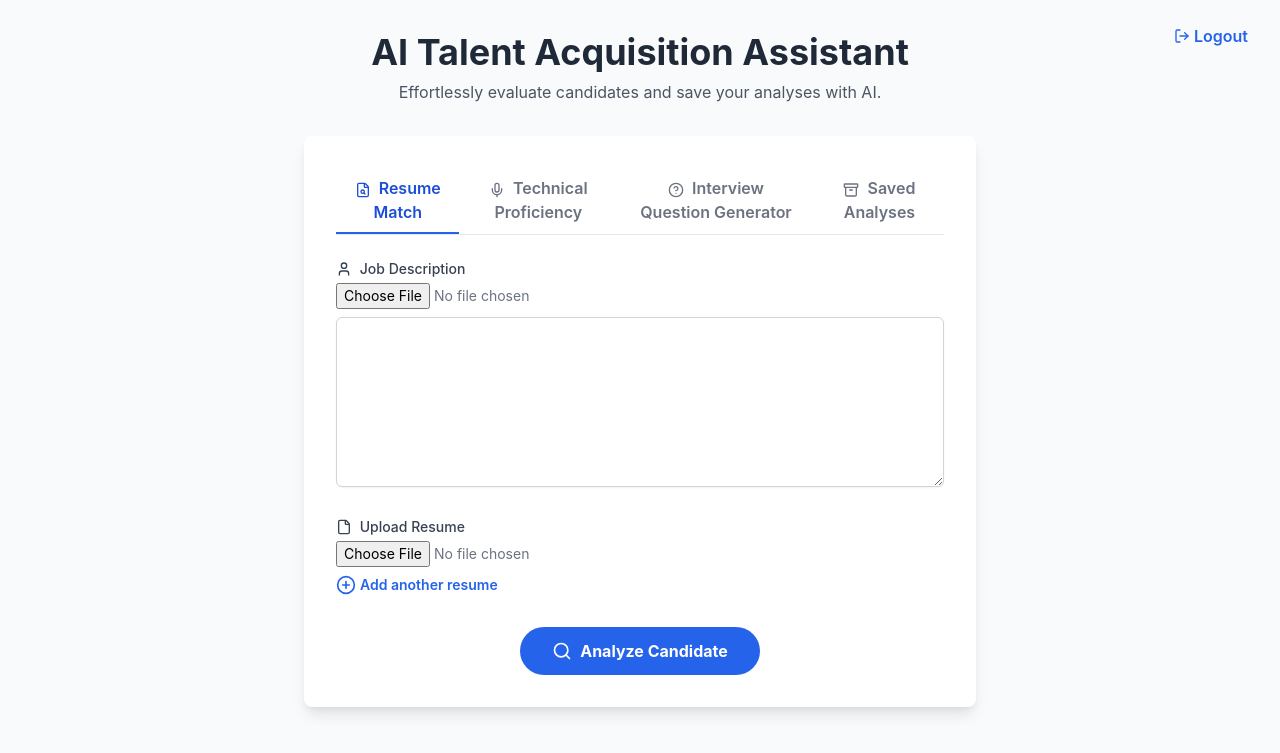
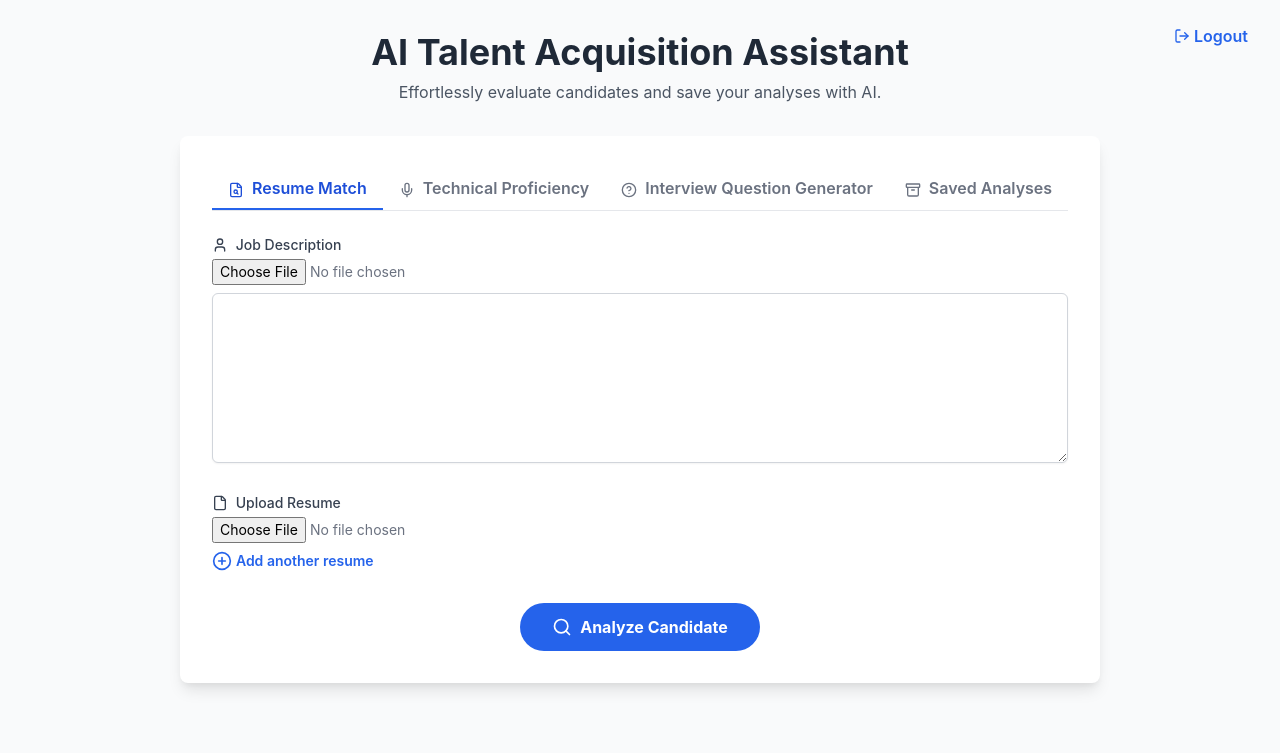
Before and after one commit to LokeshJothiram/resume_validation, a Flask app: page / in a window 1280 px wide. Shown: the top 753 px of the page. Run offline with Flask 3, Linux system fonts and the light colour scheme; the visitor is signed in with stand-in values (Sample User, id 1); some libraries are stand-ins or nearby versions.

Commit message:
adjusted the tab size and made it fit

```diff
--- a/templates/index.html
+++ b/templates/index.html
@@ -19,20 +19,20 @@
             <p class="text-gray-600 mt-2">Effortlessly evaluate candidates and save your analyses with AI.</p>
         </header>
 
-        <div class="max-w-2xl mx-auto">
-            <div id="form-card" class="bg-white p-6 sm:p-8 rounded-lg shadow-lg transition-all duration-300">
+        <div class="w-full flex justify-center">
+            <div id="form-card" class="bg-white p-6 sm:p-8 rounded-lg shadow-lg transition-all duration-300 max-w-5xl mx-auto">
                 <!-- Tab Header -->
                 <div class="flex border-b mb-6">
-                    <button id="tab-resume" type="button" class="tab-btn px-4 py-2 font-semibold border-b-2 text-blue-700 border-blue-600 focus:outline-none hover:text-blue-700 hover:border-blue-300">
+                    <button id="tab-resume" type="button" class="tab-btn px-4 py-2 font-semibold border-b-2 text-blue-700 border-blue-600 focus:outline-none hover:text-blue-700 hover:border-blue-300 whitespace-nowrap">
                         <i data-lucide="file-search" class="inline w-4 h-4 mr-1 align-text-bottom"></i> Resume Match
                     </button>
-                    <button id="tab-audio" type="button" class="tab-btn px-4 py-2 font-semibold border-b-2 text-gray-500 border-transparent focus:outline-none hover:text-blue-700 hover:border-blue-300">
+                    <button id="tab-audio" type="button" class="tab-btn px-4 py-2 font-semibold border-b-2 text-gray-500 border-transparent focus:outline-none hover:text-blue-700 hover:border-blue-300 whitespace-nowrap">
                         <i data-lucide="mic" class="inline w-4 h-4 mr-1 align-text-bottom"></i> Technical Proficiency
                     </button>
-                    <button id="tab-question-gen" type="button" class="tab-btn px-4 py-2 font-semibold border-b-2 text-gray-500 border-transparent focus:outline-none hover:text-blue-700 hover:border-blue-300">
+                    <button id="tab-question-gen" type="button" class="tab-btn px-4 py-2 font-semibold border-b-2 text-gray-500 border-transparent focus:outline-none hover:text-blue-700 hover:border-blue-300 whitespace-nowrap">
                         <i data-lucide="help-circle" class="inline w-4 h-4 mr-1 align-text-bottom"></i> Interview Question Generator
                     </button>
-                    <button id="tab-saved" type="button" class="tab-btn px-4 py-2 font-semibold border-b-2 text-gray-500 border-transparent focus:outline-none hover:text-blue-700 hover:border-blue-300">
+                    <button id="tab-saved" type="button" class="tab-btn px-4 py-2 font-semibold border-b-2 text-gray-500 border-transparent focus:outline-none hover:text-blue-700 hover:border-blue-300 whitespace-nowrap">
                         <i data-lucide="archive" class="inline w-4 h-4 mr-1 align-text-bottom"></i> Saved Analyses
                     </button>
                 </div>
```
Also changed, not shown: saved_files/analysis_20250627_234310.json (added, +8 -0 lines), saved_files/analysis_20250627_234359.json (added, +8 -0 lines).
